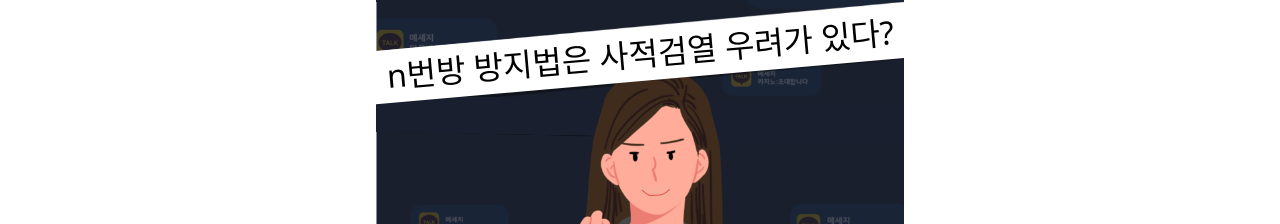
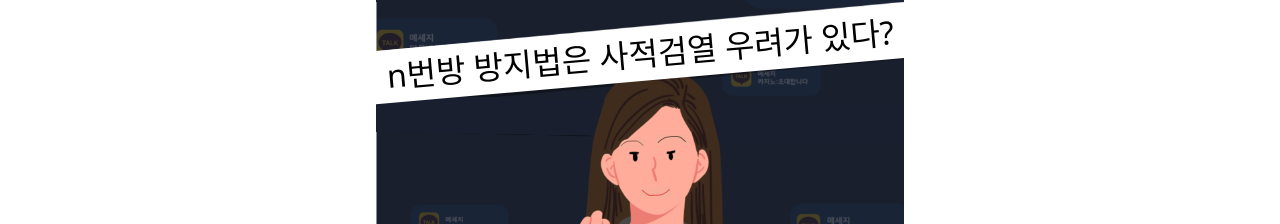
Before and after one commit to AMATEURTOSS/not_true_generator, a Next.js app: page / in a window 1280 px wide. Both pictures are taken after a click on the button "사실이 맞습니다!". Shown: the part 75-299 px from the top of the page. Built offline with nearby package versions, Linux system fonts and the light colour scheme.

Commit message:
feat: add smile eye brow

```diff
--- a/components/ImageEditor.tsx
+++ b/components/ImageEditor.tsx
@@ -51,7 +51,22 @@ const text3HideDivStyle: CSSProperties = {
   backgroundColor: "#191F2E",
 };
 
-const smileStyle: CSSProperties = {
+const smileLeftEyeBrow: CSSProperties = {
+  position: "absolute",
+  top: "36%",
+  left: "46%",
+  borderTopLeftRadius: "10px",
+  width: "5%",
+};
+
+const smileRightEyeBrow: CSSProperties = {
+  position: "absolute",
+  top: "35%",
+  left: "53%",
+  width: "6%",
+};
+
+const smileMouthStyle: CSSProperties = {
   position: "absolute",
   top: "45%",
   left: "50%",
@@ -78,7 +93,9 @@ const ImageEditor: FC<ImageEditorProps> = ({ text1, isTrue }): JSX.Element => {
         <div style={text1HideDivStyle}>{text1}</div>
         <div style={text2HideDivStyle} />
         <div style={text3HideDivStyle} />
-        {isTrue && <img src="smile.svg" alt="" style={smileStyle} />}
+        {isTrue && <img src="eye_brow.svg" alt="" style={smileLeftEyeBrow} />}
+        {isTrue && <img src="eye_brow.svg" alt="" style={smileRightEyeBrow} />}
+        {isTrue && <img src="smile.svg" alt="" style={smileMouthStyle} />}
         <div style={isTrueDivStyle}>
           {isTrue ? "사실이 맞습니다!" : "사실이 아닙니다!"}
         </div>
```
Also changed, not shown: public/eye_brow.svg (added).
